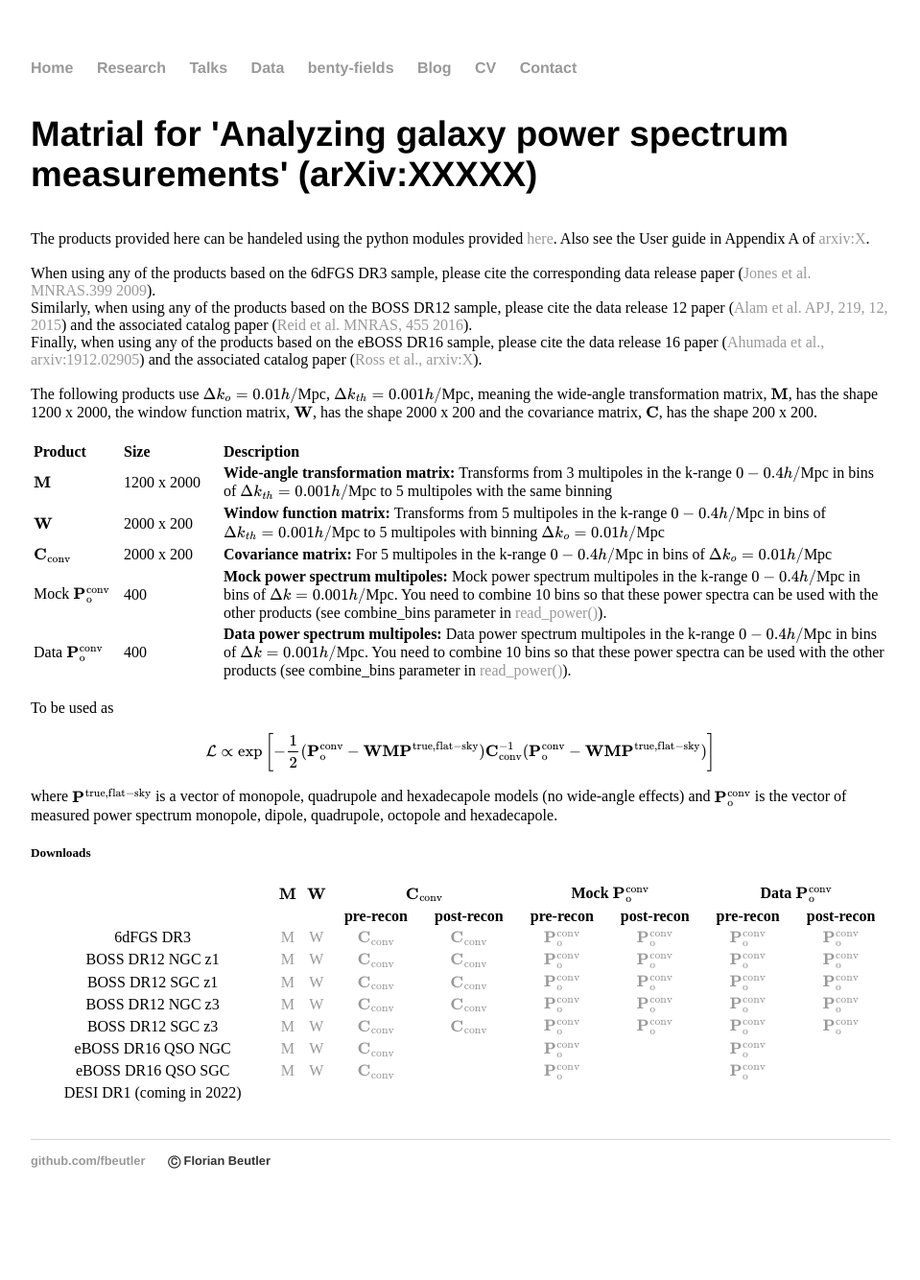
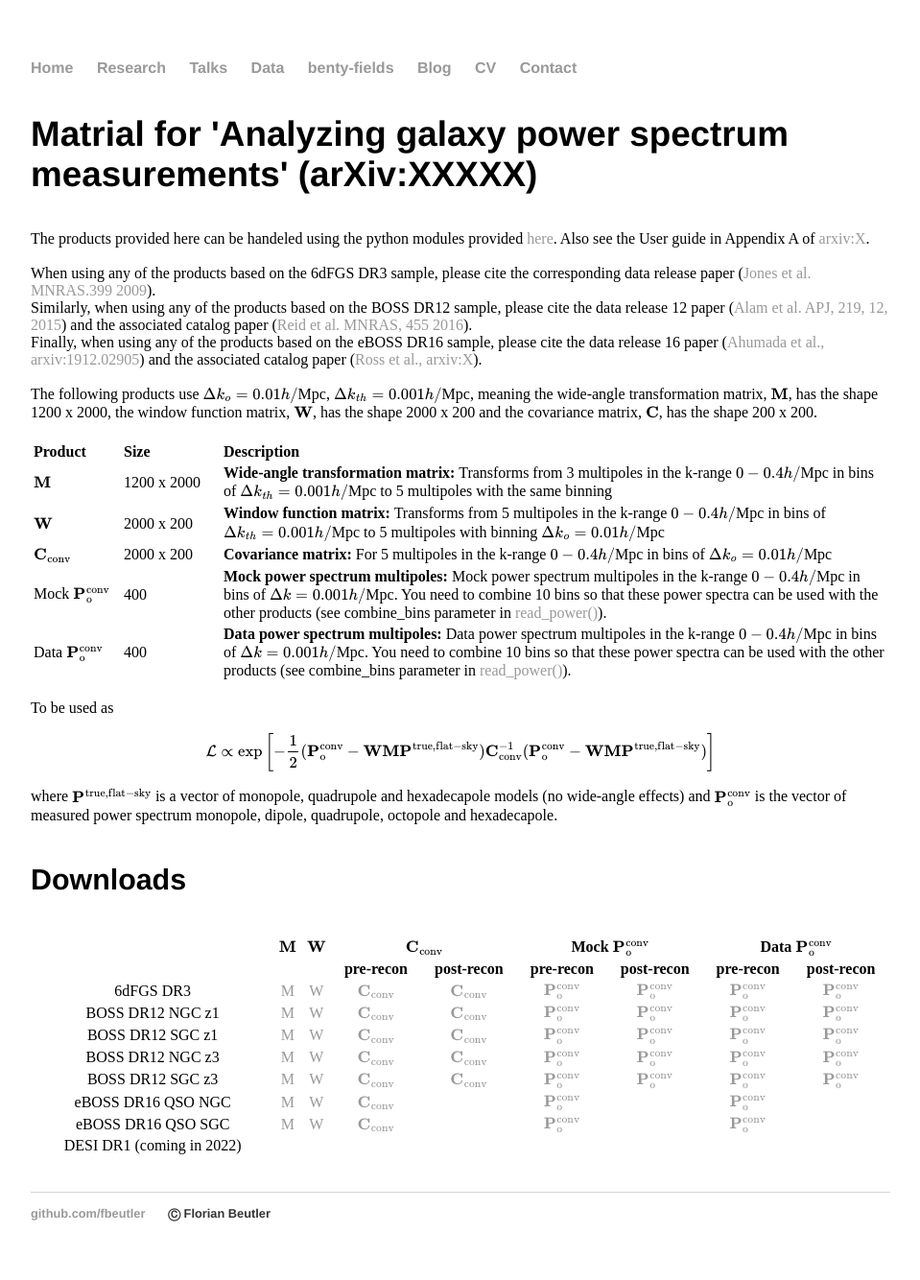
Before and after one commit to fbeutler/fbeutler.github.io, a Jekyll site: the page built from hub/deconv_paper.html, in a window 1280 px wide. Shown: the whole page at 96% size, without its empty margins (160-1119 px from the left). Built offline with Jekyll 4.4.1, drawn with Linux system fonts in a browser that asks for light colours; before the commit the page ends 1279 px from its top, so only the background shows below that.

```diff
--- a/hub/deconv_paper.html
+++ b/hub/deconv_paper.html
@@ -77,7 +77,7 @@ Finally, when using any of the products based on the eBOSS DR16 sample, please c
 	where \(\mathbf{P}^{\rm true,flat-sky}\) is a vector of monopole, quadrupole and hexadecapole models (no wide-angle effects) and
 	\(\mathbf{P}^{\rm conv}_{\rm o}\) is the vector of measured power spectrum monopole, dipole, quadrupole, octopole and hexadecapole.
 
-	<h5>Downloads</h5>
+	<h4>Downloads</h4>
 <table style="width:100%;padding-top:0px">
   <tr style="text-align: center">
     <th></th>
```
